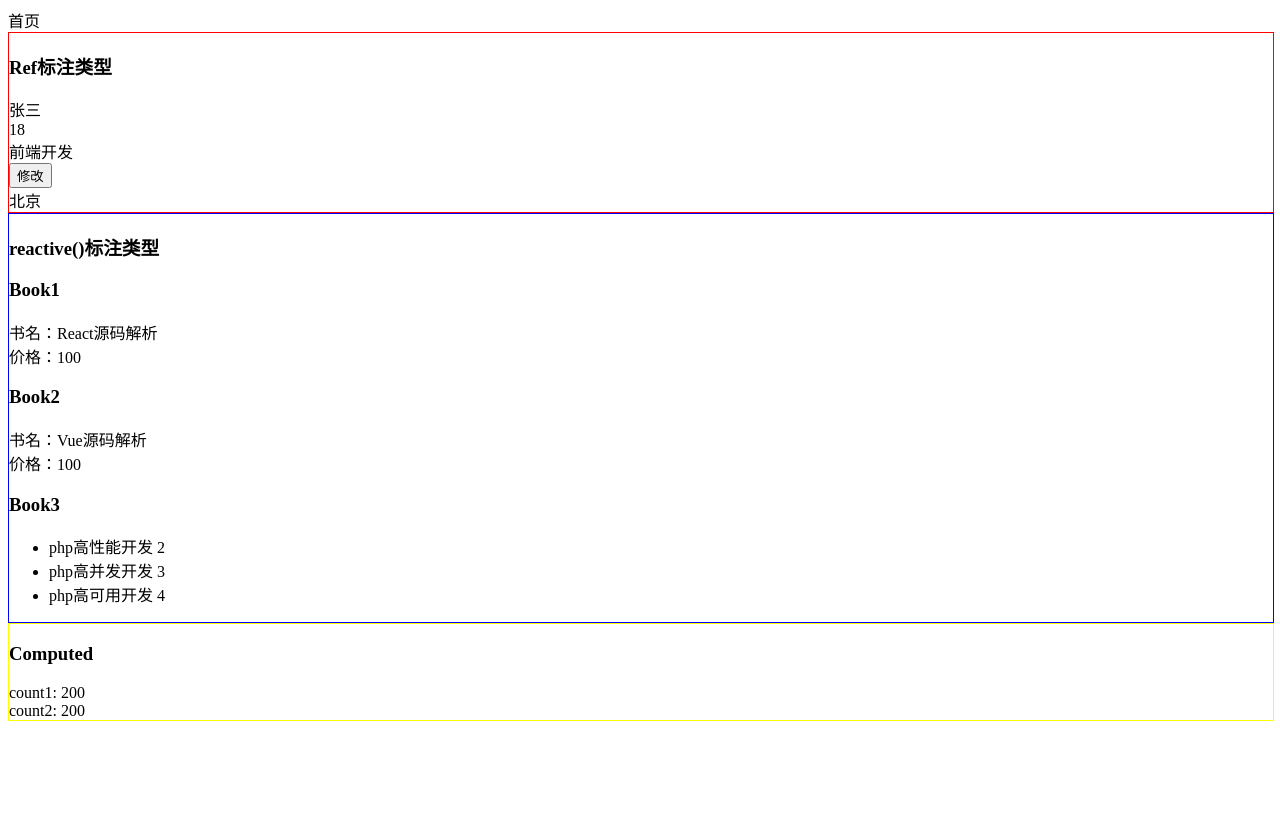
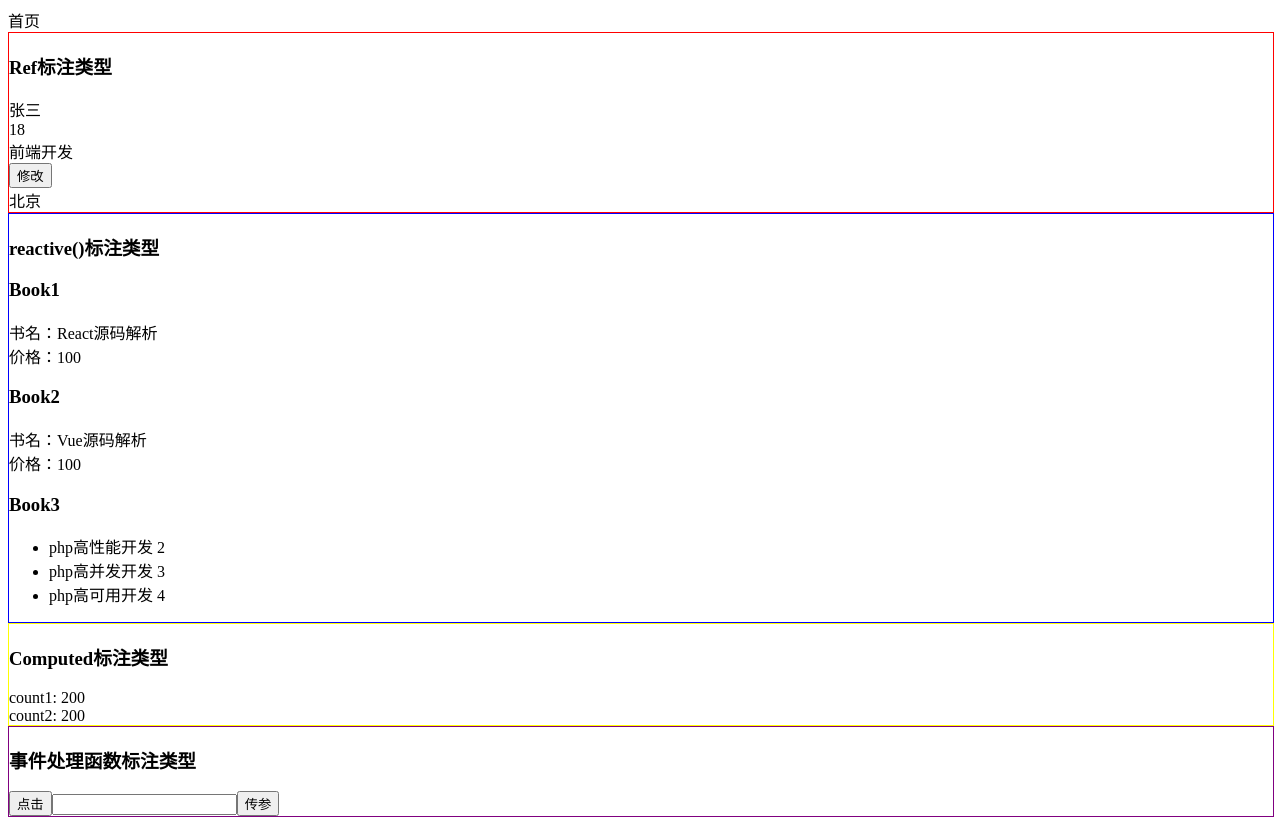
Before and after one commit to qiaozhididi/vue3_ts_demo, a Vue app: page / in a window 1280 px wide. Before the commit the page ends 800 px from the top, so only its background shows below. Built offline with nearby package versions, Linux system fonts and the light colour scheme.

Commit message:
事件处理函数标注类型的使用

```diff
--- a/src/components/ComputedDemo.vue
+++ b/src/components/ComputedDemo.vue
@@ -1,6 +1,6 @@
 <template>
   <div id="computedDemo">
-    <h3>Computed</h3>
+    <h3>Computed标注类型</h3>
     <div>count1: {{ doubleCount }}</div>
     <div>count2: {{ doubleCount2 }}</div>
   </div>
--- /dev/null
+++ b/src/components/EventDemo.vue
@@ -0,0 +1,32 @@
+<template>
+  <div id="EventDemo">
+    <h3>事件处理函数标注类型</h3>
+    <button @click="handleClick">点击</button>
+    <input type="text" @change="handleClickInput" />
+    <button @click="clickHandle2('msg',$event)">传参</button>
+  </div>
+</template>
+
+<script setup lang="ts">
+// 'event' 隐式标注为any类型，需要手动标注类型
+//没有标注类型的时候，会提示错误
+const handleClick = (e: MouseEvent) => {
+  console.log(e);
+};
+
+//显式地强制转换 event 上的属性
+const handleClickInput = (e: Event) => {
+  console.log((e.target as HTMLInputElement).value);
+};
+
+//参数传递
+const clickHandle2 = (msg: string,event: MouseEvent) => {
+  console.log(msg,event);
+};
+</script>
+<style scoped>
+#EventDemo {
+  width: 100%;
+  border: 1px solid purple;
+}
+</style>
--- a/src/views/HomeView.vue
+++ b/src/views/HomeView.vue
@@ -5,11 +5,13 @@
   <ReactiveDemo />
 
   <ComputedDemo />
+  <EventDemo />
 </template>
 
 <script setup lang="ts">
 import RefDemo from "../components/RefDemo.vue";
 import ReactiveDemo from "@/components/ReactiveDemo.vue";
-import ComputedDemo from "@/components/computedDemo.vue";
+import ComputedDemo from "@/components/ComputedDemo.vue";
+import EventDemo from "@/components/EventDemo.vue";
 </script>
 <style scoped></style>
```
